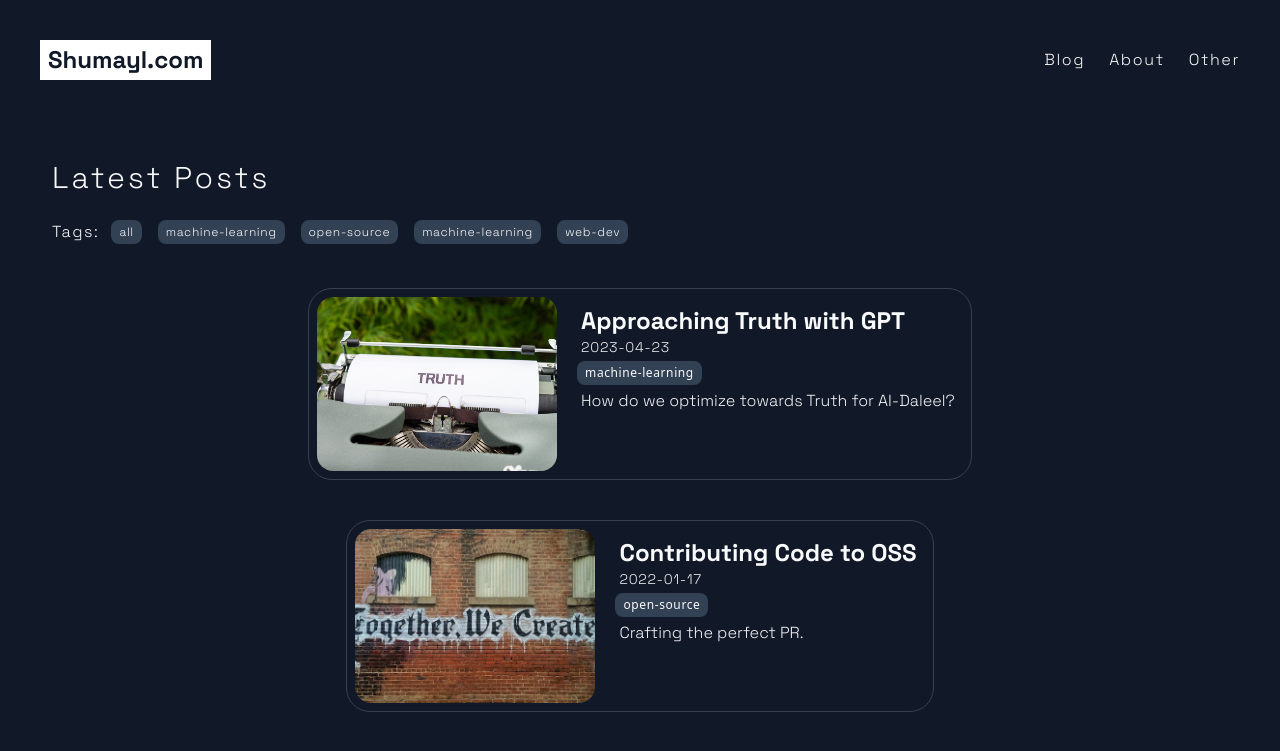
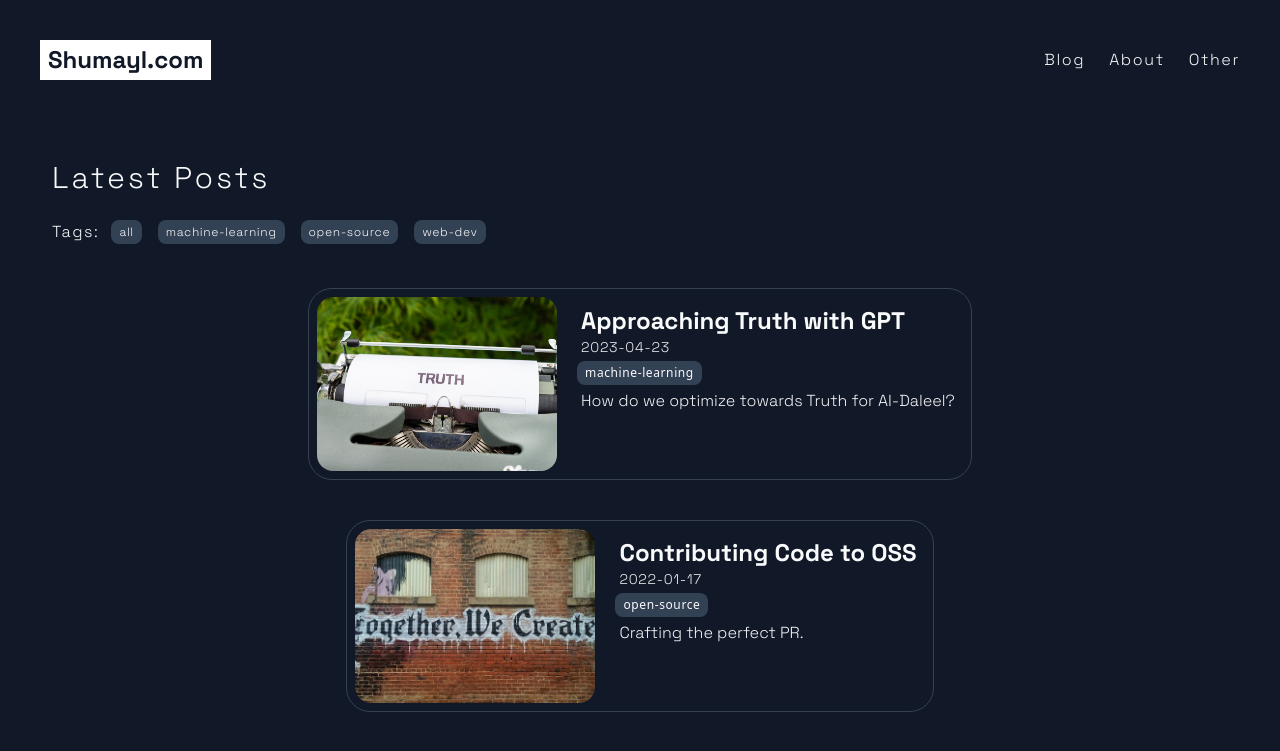
Before and after one commit to mshumayl/shumayldotcom, a Next.js app: page / in a window 1280 px wide. Shown: the top 751 px of the page. Built offline with nearby package versions, Linux system fonts and the light colour scheme.

Commit message:
Fix redundant tags

```diff
--- a/components/Card.tsx
+++ b/components/Card.tsx
@@ -6,7 +6,7 @@ import Tags from './Tags';
 interface CardProps {
     slug: string,
     frontmatter: { [key: string]: any; },
-    handleTagClick: (tag: string[]) => void;
+    handleTagClick: (tag: string) => void;
 }
 
 const Card: React.FC<CardProps> = ({slug, frontmatter, handleTagClick}: CardProps) => {
--- a/components/LatestPosts.tsx
+++ b/components/LatestPosts.tsx
@@ -10,9 +10,8 @@ interface LatestPostsProps {
 
 
 function filterPostsByTags(posts: LatestPostsProps[], selectedTags = "") {
-    console.log("In filterPostsByTags")
-    console.log(selectedTags)
-    return posts.filter((p) => p.frontmatter.tags[0].toLowerCase() == selectedTags); //modify indexing here to accept more than 1 tag
+    // console.log(selectedTags)
+    return posts.filter((p) => p.frontmatter.tags[0].toLowerCase().toString() == selectedTags); //modify indexing here to accept more than 1 tag
 }
 
 
@@ -24,30 +23,30 @@ const LatestPosts: React.FC<{posts: LatestPostsProps[]}> = ({ posts }) => {
 
     useEffect(() => {
         if (selectedTags === "" || selectedTags === "all") {
-            console.log("No tags selected")
             setFilteredPosts(posts);
         } else {
-            console.log("Filter by")
-            console.log(selectedTags)
             setFilteredPosts(filterPostsByTags(posts, selectedTags));
         }
     }, [selectedTags, posts]);
 
 
-    const handleTagClick = (tag: string[]) => {
-        setSelectedTags(tag[0]); // TODO: Tags are currently arrays. Tweak this to support posts with multitags in the future.
-        console.log(posts)
+    const handleTagClick = (tag: string) => {
+        setSelectedTags(tag); // TODO: Tags are currently arrays. Tweak this to support posts with multitags in the future.
     }
+
 
     const isEmptyString = (data: string): boolean => typeof data === "string" && data.trim().length == 0;
     const latestPostSectionTitle = "Latest Posts";
 
-    const tags = posts.map(({frontmatter}) => (frontmatter.tags))
-    const allTag = ["all"];
+    const tags = posts.map(({frontmatter}) => (frontmatter.tags.toString()))
+    const allTag = "all";
     tags.unshift(allTag);
     const uniqueTags = [...new Set(tags)];
 
     filteredPosts.sort((a, b) => new Date(b.frontmatter.date).getTime() - new Date(a.frontmatter.date).getTime());
+
+    // console.log("tags:", tags);
+    // console.log("uniqueTags:", uniqueTags);
 
     return (
         <>
--- a/components/TagSelector.tsx
+++ b/components/TagSelector.tsx
@@ -2,8 +2,8 @@ import Link from 'next/link';
 import Tags from './Tags';
 
 interface TagSelectorProps {
-    handleTagClick: (tag: string[]) => void;
-    tags: string[][] // Nested arrs for multitags
+    handleTagClick: (tag: string) => void;
+    tags: string[] // Nested arrs for multitags
 }
 
 const TagSelector: React.FC<TagSelectorProps> = ({handleTagClick, tags}: TagSelectorProps) => {
--- a/components/Tags.tsx
+++ b/components/Tags.tsx
@@ -2,8 +2,8 @@ import Link from 'next/link';
 
 interface TagsProps {
     key?: number; //optional, only for mapped tags
-    tag: string[];
-    onClick: (tag: string[]) => void;
+    tag: string;
+    onClick: (tag: string) => void;
 }
 
 const Tags: React.FC<TagsProps> = ({ tag, onClick }: TagsProps) => {
--- a/tsconfig.json
+++ b/tsconfig.json
@@ -1,6 +1,7 @@
 {
   "compilerOptions": {
     "target": "es5",
+    "downlevelIteration": true,
     "lib": ["dom", "dom.iterable", "esnext"],
     "allowJs": true,
     "skipLibCheck": true,
```
